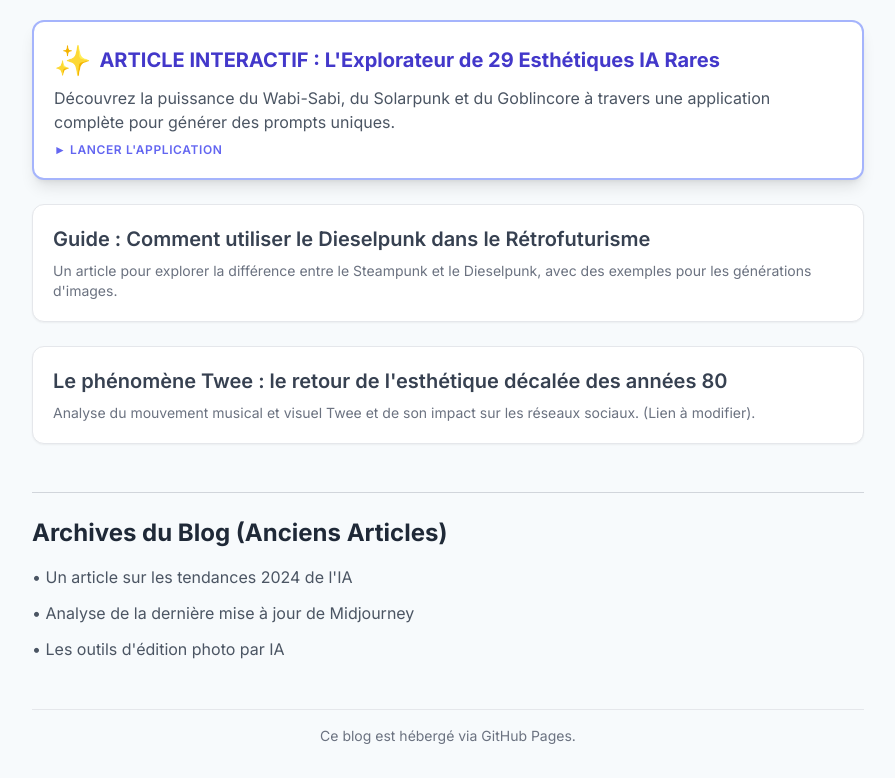
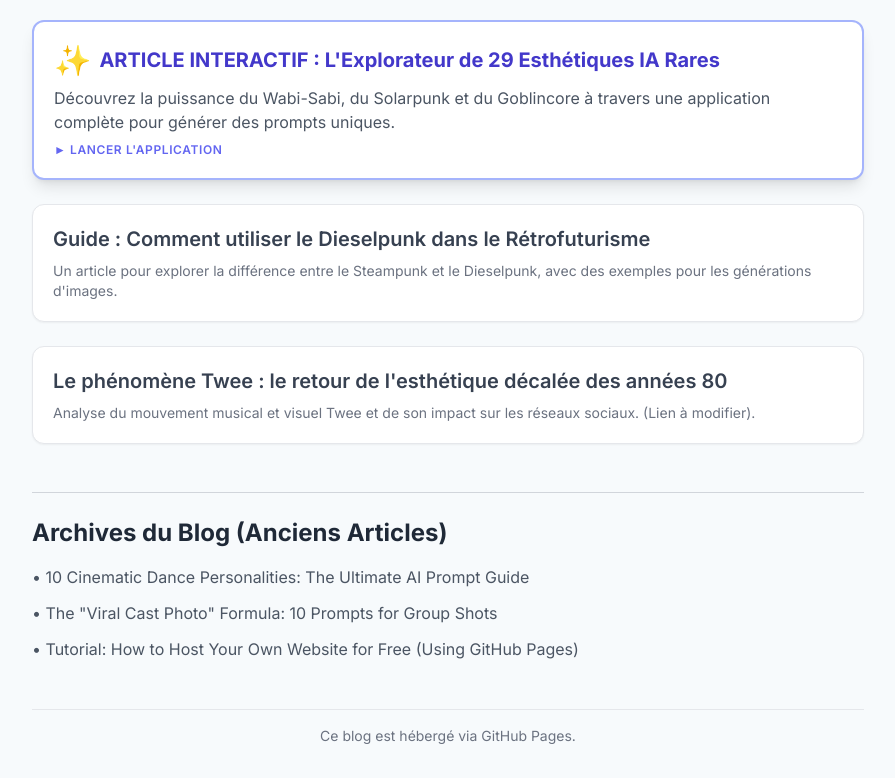
Before and after one commit to duglin69/my-ai-blog, a plain HTML site: page index.html in a window 1280 px wide. Shown: the part 90-868 px from the top of the page, without its empty margins (192-1087 px from the left). Drawn offline with nearby package versions, Linux system fonts and the light colour scheme.

Commit message:
Update index.html

```diff
--- a/index.html
+++ b/index.html
@@ -57,9 +57,9 @@ Découvrez la puissance du Wabi-Sabi, du Solarpunk et du Goblincore à travers u
     <h2 class="text-2xl font-bold text-gray-800 mb-4">Archives du Blog (Anciens Articles)</h2>
     <div class="space-y-3 text-gray-600">
         <!-- PLACEHOLDERS POUR VOS VRAIS ANCIENS ARTICLES - Vous pouvez remplacer les liens "#" par les noms de fichiers de vos articles si vous les connaissez -->
-        <p>• <a href="#" class="archive-link hover:underline">Un article sur les tendances 2024 de l'IA</a></p>
-        <p>• <a href="#" class="archive-link hover:underline">Analyse de la dernière mise à jour de Midjourney</a></p>
-        <p>• <a href="#" class="archive-link hover:underline">Les outils d'édition photo par IA</a></p>
+        <p>• <a href="dance_personalities_post.html" class="archive-link hover:underline">10 Cinematic Dance Personalities: The Ultimate AI Prompt Guide</a></p>
+        <p>• <a href="viral_group_photos_post.html" class="archive-link hover:underline">The "Viral Cast Photo" Formula: 10 Prompts for Group Shots</a></p>
+        <p>• <a href="github_setup_guide.html" class="archive-link hover:underline">Tutorial: How to Host Your Own Website for Free (Using GitHub Pages)</a></p>
     </div>
 </section>
 <footer class="mt-12 pt-4 border-t text-center text-sm text-gray-500">
```
